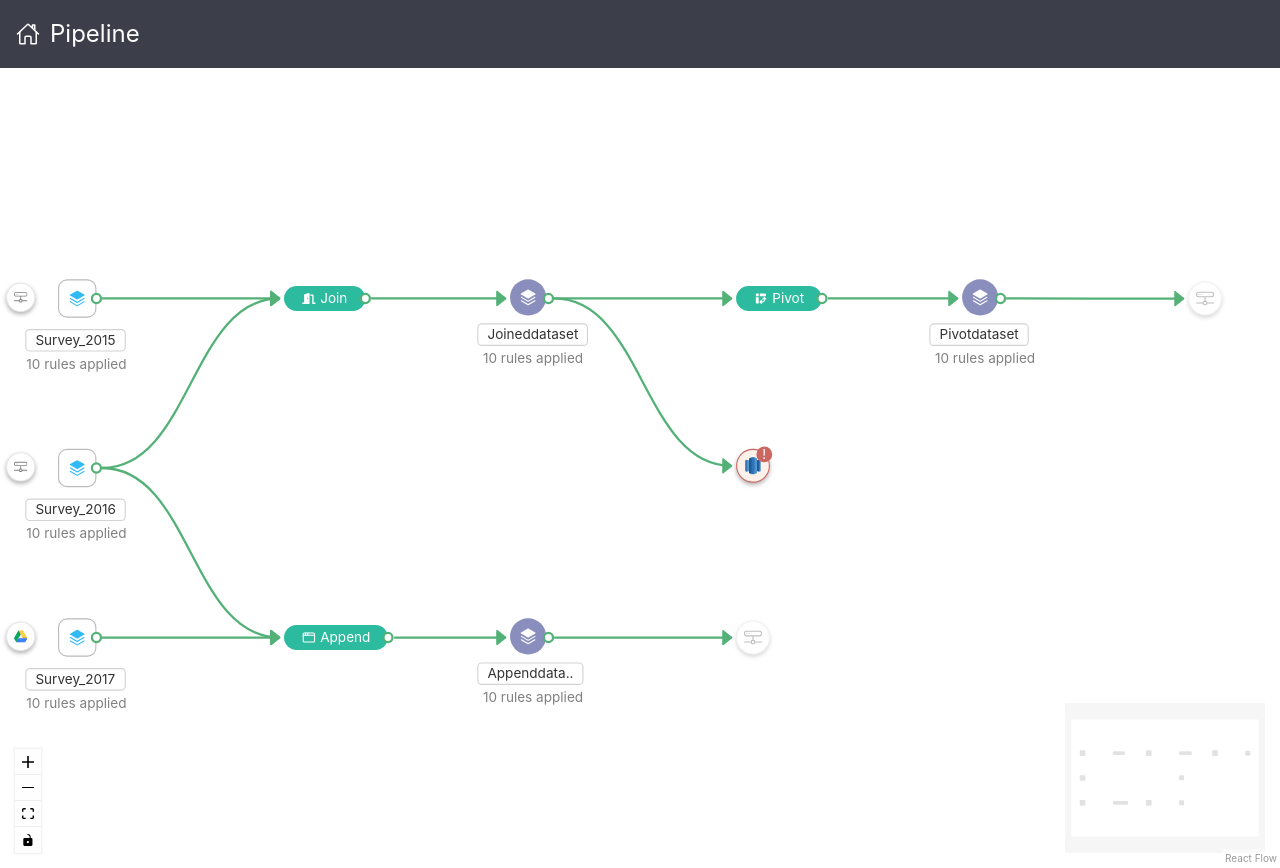
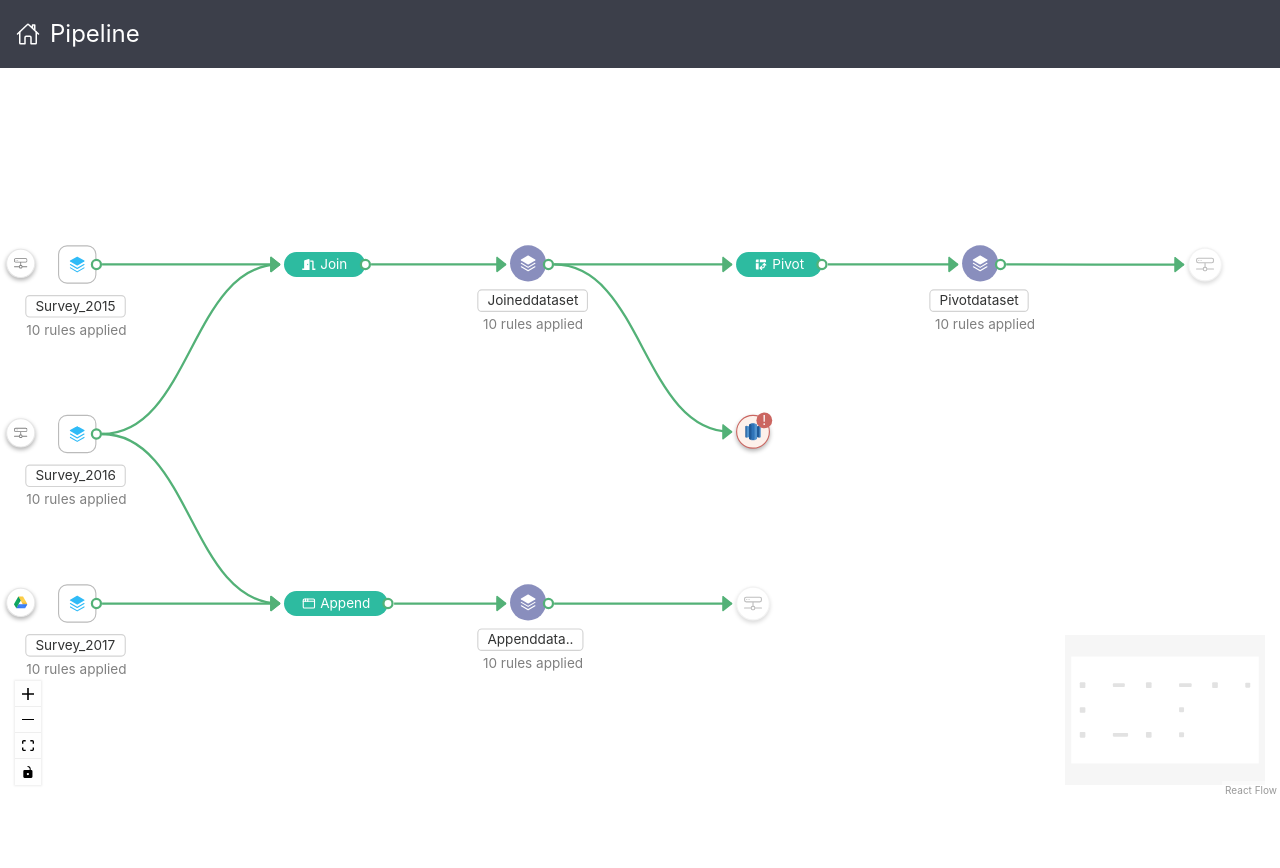
Before and after one commit to spacetag/embed-takehome, a React (Vite) app: page / in a window 1280 px wide. After the commit the page ends 800 px from the top, so only its background shows below. Built offline with nearby package versions, Linux system fonts and the light colour scheme.

Commit message:
Update Layout

```diff
--- a/src/App.tsx
+++ b/src/App.tsx
@@ -3,14 +3,10 @@ import PipelineGraph from "./PipelineGraph";
 
 export default function App() {
   return (
-    <div style={{width: '100%', height: '100%'}}>
-      <div>
-        <div style={{ color: 'white', fontSize: '24px', padding: '16px', background: '#3C3F4A' }}>
-          <div style={{ display: 'flex', alignItems: 'center' }}>
-            <IoHomeOutline style={{ color: 'white', marginRight: '10px' }} />
-            <div>Pipeline</div>
-          </div>
-        </div>
+    <div style={{width: '100%', height: '100%', display: 'flex', flexDirection: 'column'}}>
+      <div style={{ display: 'flex', alignItems: 'center', color: 'white', fontSize: '24px', padding: '16px', background: '#3C3F4A' }}>
+        <IoHomeOutline style={{ color: 'white', marginRight: '10px' }} />
+        <div>Pipeline</div>
       </div>
       <PipelineGraph />
     </div>
```
